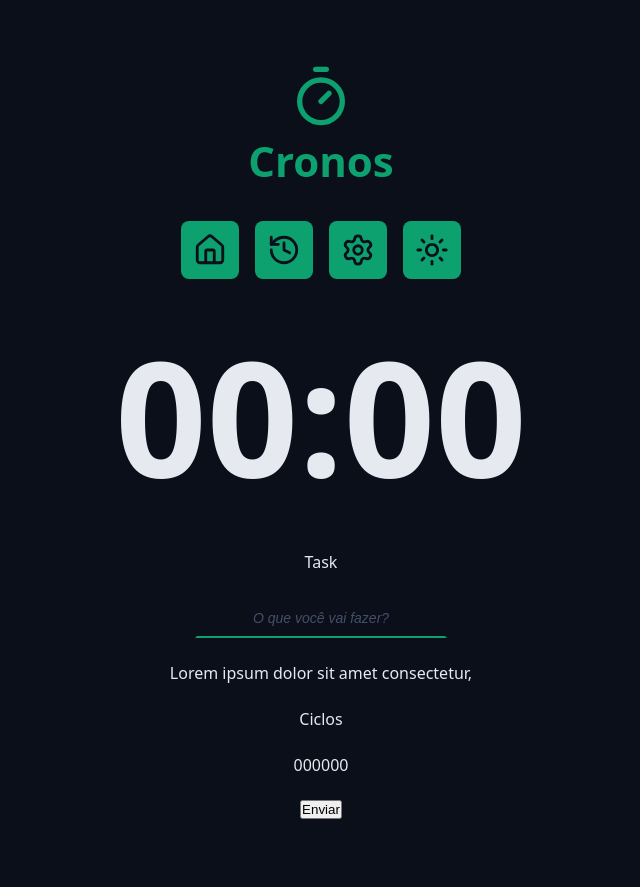
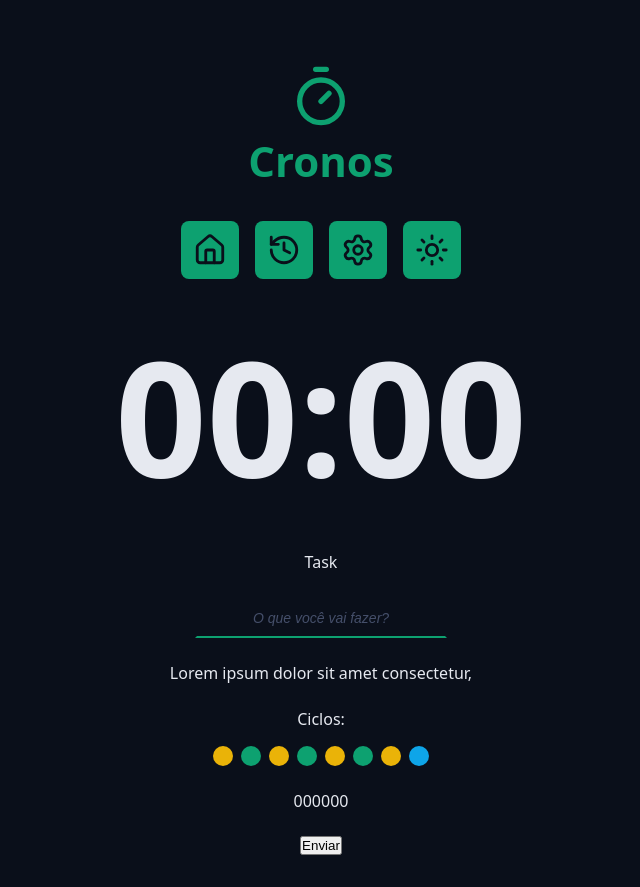
Before and after one commit to TheuSoft/pomodoro, a React (Vite) app: page / in a window 1280 px wide. Shown: the whole page, without its empty margins (319-959 px from the left). Before the commit the page ends 851 px from the top, so only its background shows below. Built offline with nearby package versions, Linux system fonts and the light colour scheme.

Commit message:
feat: Cycles

```diff
--- a/src/App.tsx
+++ b/src/App.tsx
@@ -1,5 +1,6 @@
 import { Container } from './components/Container';
 import { CountDown } from './components/CountDown';
+import { Cycles } from './components/Cycles';
 import { DefaultInput } from './components/DefaultInput';
 import { Logo } from './components/Logo';
 import { Menu } from './components/Menu';
@@ -34,7 +35,7 @@
             <p>Lorem ipsum dolor sit amet consectetur,</p>
           </div>
           <div className='formRow'>
-            <p>Ciclos</p>
+            <Cycles />
             <p>000000</p>
           </div>
           <div className='formRow'>
--- /dev/null
+++ b/src/components/Cycles/index.tsx
@@ -0,0 +1,20 @@
+import styles from './styles.module.css';
+
+export function Cycles() {
+  return (
+    <div className={styles.cycles}>
+      <span>Ciclos:</span>
+
+      <div className={styles.cyclesDots}>
+        <span className={`${styles.cycleDot} ${styles.workTime}`}></span>
+        <span className={`${styles.cycleDot} ${styles.shortBreakTime}`}></span>
+        <span className={`${styles.cycleDot} ${styles.workTime}`}></span>
+        <span className={`${styles.cycleDot} ${styles.shortBreakTime}`}></span>
+        <span className={`${styles.cycleDot} ${styles.workTime}`}></span>
+        <span className={`${styles.cycleDot} ${styles.shortBreakTime}`}></span>
+        <span className={`${styles.cycleDot} ${styles.workTime}`}></span>
+        <span className={`${styles.cycleDot} ${styles.longBreakTime}`}></span>
+      </div>
+    </div>
+  );
+}
--- /dev/null
+++ b/src/components/Cycles/styles.module.css
@@ -0,0 +1,31 @@
+.cycles {
+  display: flex;
+  flex-direction: column;
+  align-items: center;
+  justify-content: center;
+  gap: 1.6rem;
+}
+
+.cyclesDots {
+  display: flex;
+  gap: 0.8rem;
+}
+
+.cycleDot {
+  width: 2rem;
+  height: 2rem;
+  background-color: var(--primary);
+  border-radius: 50%;
+}
+
+.workTime {
+  background: var(--warning);
+}
+
+.shortBreakTime {
+  background: var(--primary);
+}
+
+.longBreakTime {
+  background: var(--info);
+}
```
